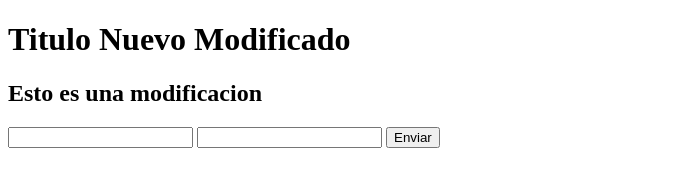
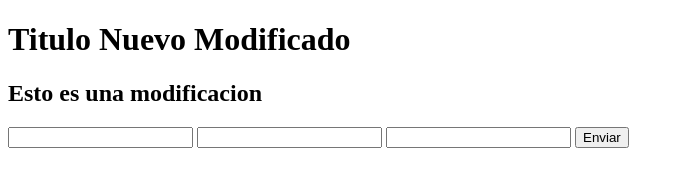
Before and after one commit to DEV-rc-cyber/hello-world-git, a plain HTML site: page index.html in a window 1280 px wide. Shown: the whole page, without its empty margins (0-684 px from the left). Drawn offline with Linux system fonts and the light colour scheme.

Commit message:
se agrego edad

```diff
--- a/index.html
+++ b/index.html
@@ -12,6 +12,7 @@
     <form action="#" method="get">
       <input type="text" name="firstname" id="firstname" />
       <input type="text" name="lastname" id="lastname" />
+      <input type="number" name="age" id="age" />
       <input type="button" value="Enviar" />
     </form>
   </body>
```
